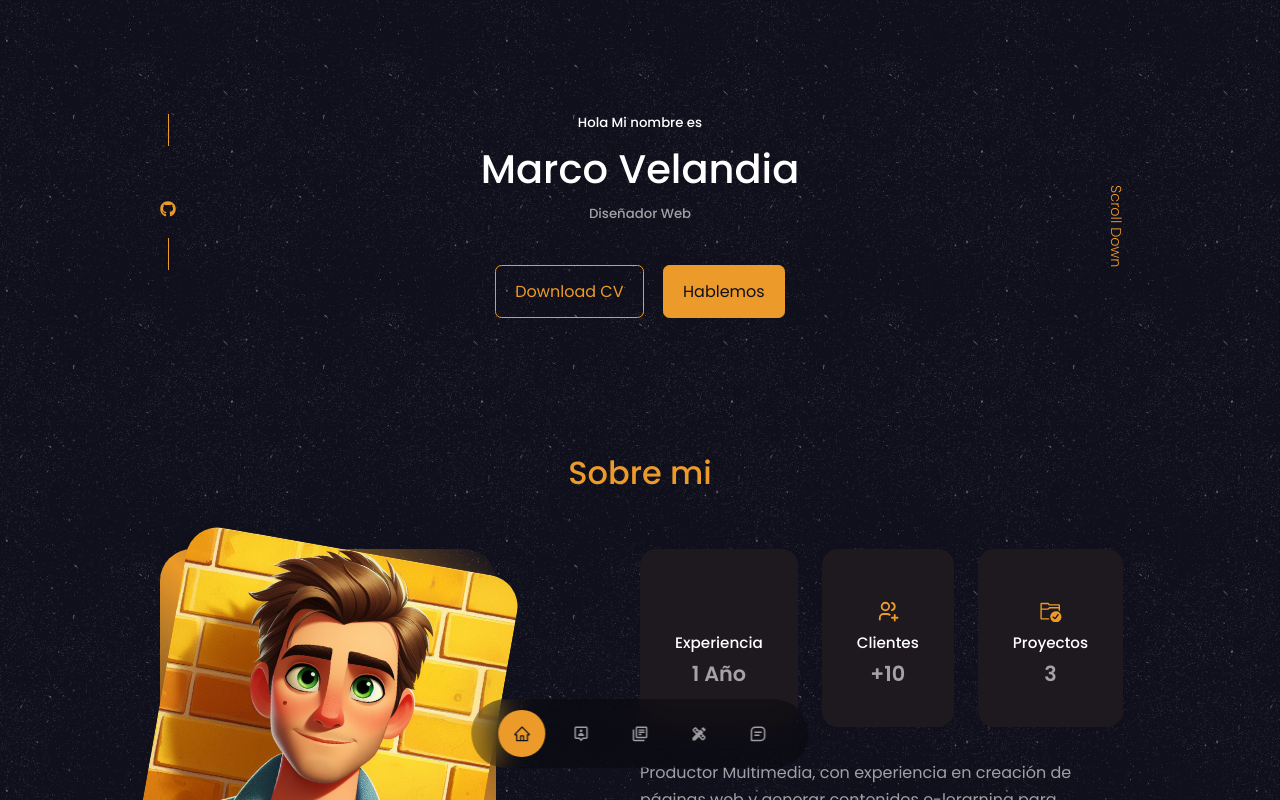
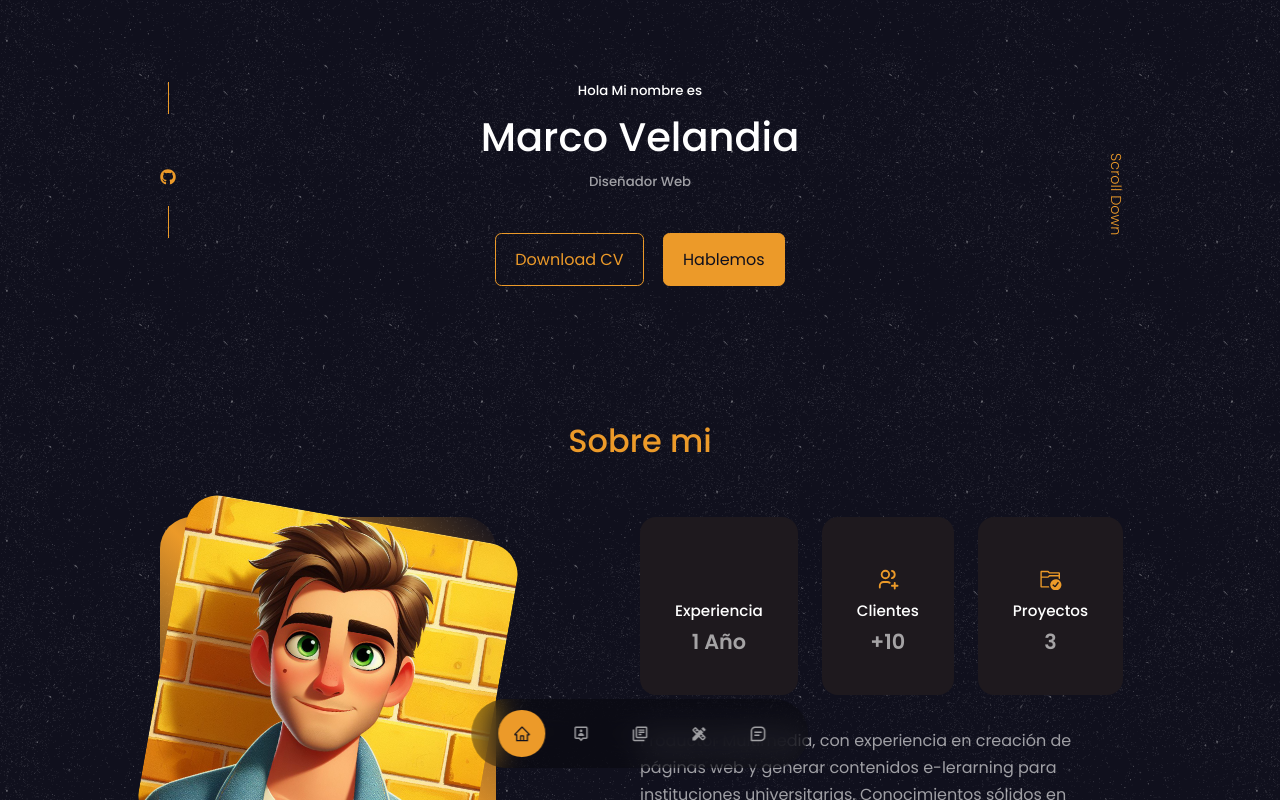
Before and after one commit to marcomps4/Portafolio-MarcoVelandia, a React (Create React App) app: page / in a window 1280 px wide. Shown: the top 800 px of the page. Built offline with nearby package versions, Linux system fonts and the light colour scheme; some icons are missing.

Commit message:
Se cambio padding-top header

```diff
--- a/src/components/header/header.css
+++ b/src/components/header/header.css
@@ -1,6 +1,6 @@
 header{
     /*height: 100vh;*/
-    padding-top: 7rem;
+    padding-top: 5rem;
     overflow: hidden;
 }
 
```
